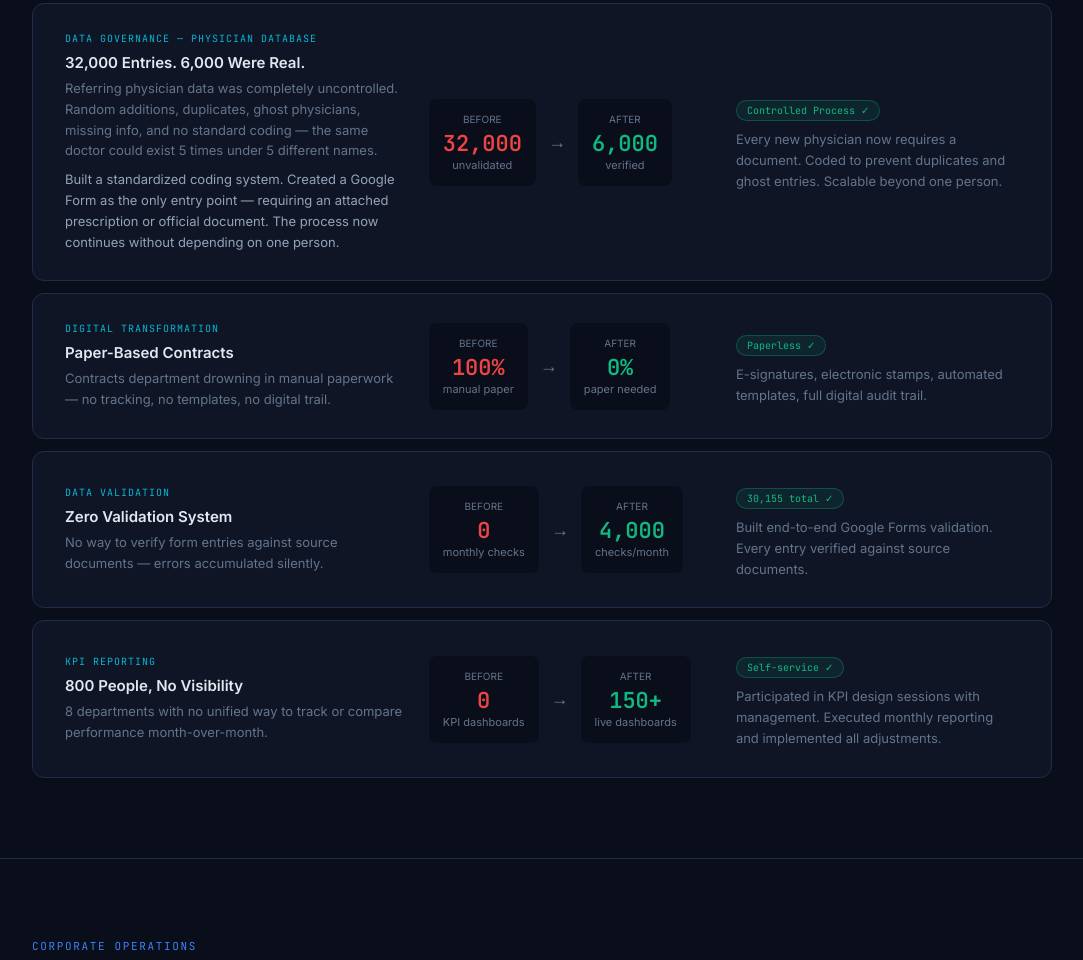
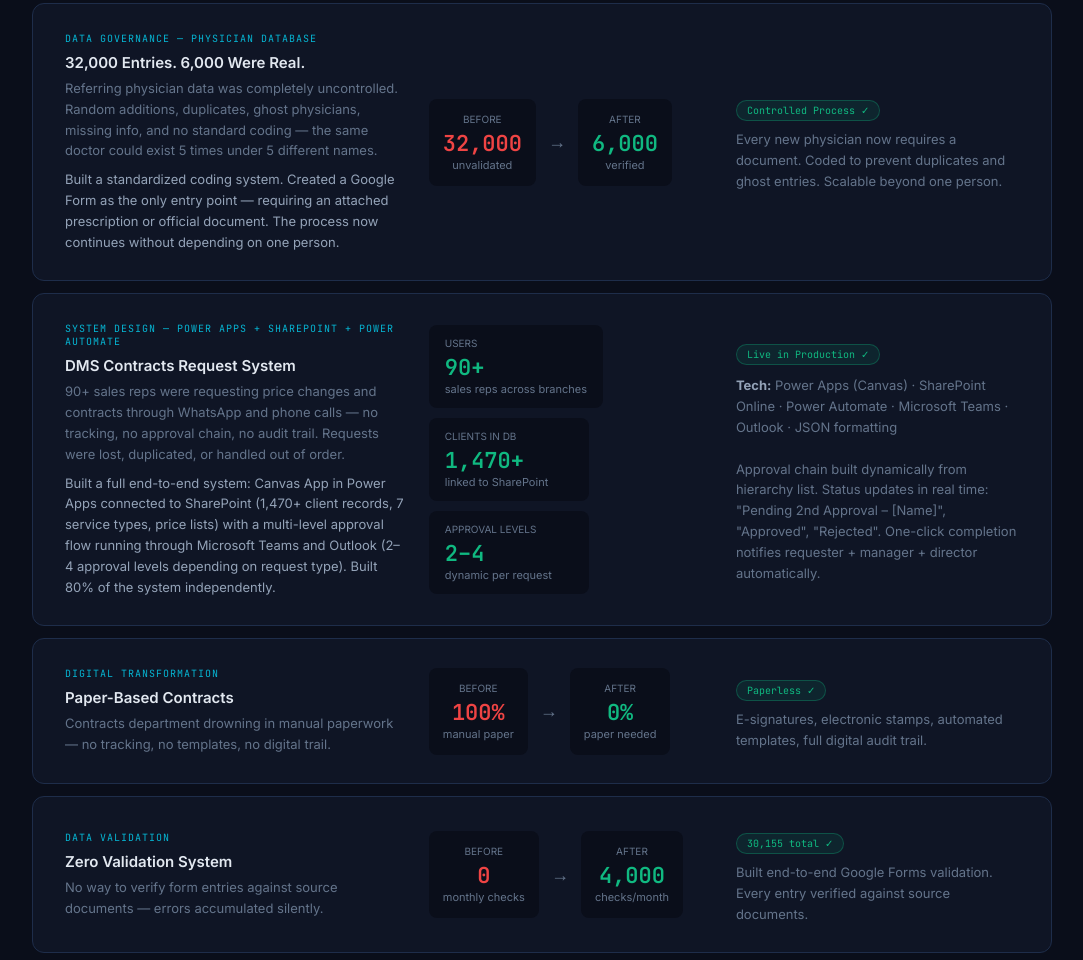
Before and after one commit to mariamhaggag/Mariam-portfolio, a plain HTML site: page index.html in a window 1280 px wide. Shown: the part 1013-1973 px from the top of the page, without its empty margins (98-1181 px from the left). Drawn offline with nearby package versions, Linux system fonts and the light colour scheme.

Commit message:
Update index.html

```diff
--- a/index.html
+++ b/index.html
@@ -203,6 +203,27 @@ section { max-width: 1100px; margin: 0 auto; padding: 80px 40px; }
         <div class="val-box"><div class="val-label">After</div><div class="case-val-green">6,000</div><div style="font-size:11px;color:#64748b;">verified</div></div>
       </div>
       <div><span class="badge">Controlled Process ✓</span><div class="card-desc" style="margin-top:8px;">Every new physician now requires a document. Coded to prevent duplicates and ghost entries. Scalable beyond one person.</div></div>
+    </div>
+
+    <div class="case-item">
+      <div>
+        <div class="card-tag">System Design — Power Apps + SharePoint + Power Automate</div>
+        <div class="card-title">DMS Contracts Request System</div>
+        <div class="card-desc">90+ sales reps were requesting price changes and contracts through WhatsApp and phone calls — no tracking, no approval chain, no audit trail. Requests were lost, duplicated, or handled out of order.</div>
+        <div class="card-desc" style="margin-top:8px;color:#94a3b8;">Built a full end-to-end system: Canvas App in Power Apps connected to SharePoint (1,470+ client records, 7 service types, price lists) with a multi-level approval flow running through Microsoft Teams and Outlook (2–4 approval levels depending on request type). Built 80% of the system independently.</div>
+      </div>
+      <div style="display:flex;flex-direction:column;gap:10px;align-items:flex-start;">
+        <div class="val-box" style="text-align:left;padding:12px 16px;min-width:160px;"><div class="val-label">Users</div><div class="case-val-green">90+</div><div style="font-size:11px;color:#64748b;">sales reps across branches</div></div>
+        <div class="val-box" style="text-align:left;padding:12px 16px;min-width:160px;"><div class="val-label">Clients in DB</div><div class="case-val-green">1,470+</div><div style="font-size:11px;color:#64748b;">linked to SharePoint</div></div>
+        <div class="val-box" style="text-align:left;padding:12px 16px;min-width:160px;"><div class="val-label">Approval Levels</div><div class="case-val-green">2–4</div><div style="font-size:11px;color:#64748b;">dynamic per request</div></div>
+      </div>
+      <div>
+        <span class="badge">Live in Production ✓</span>
+        <div class="card-desc" style="margin-top:10px;">
+          <b style="color:#94a3b8;">Tech:</b> Power Apps (Canvas) · SharePoint Online · Power Automate · Microsoft Teams · Outlook · JSON formatting<br><br>
+          Approval chain built dynamically from hierarchy list. Status updates in real time: "Pending 2nd Approval – [Name]", "Approved", "Rejected". One-click completion notifies requester + manager + director automatically.
+        </div>
+      </div>
     </div>
 
     <div class="case-item">
@@ -573,6 +594,8 @@ section { max-width: 1100px; margin: 0 auto; padding: 80px 40px; }
     <div class="card"><div style="font-size:22px;margin-bottom:10px;">📈</div><div class="card-title">Microsoft Excel</div><div class="card-desc">Advanced level — pivot tables, VLOOKUP, data analysis. Used daily for KPI tracking and reporting.</div></div>
     <div class="card"><div style="font-size:22px;margin-bottom:10px;">🔷</div><div class="card-title">Power BI</div><div class="card-desc">Dashboard oversight and visualization. Supervised 150+ dashboards across 8 departments.</div></div>
     <div class="card"><div style="font-size:22px;margin-bottom:10px;">🐍</div><div class="card-title">Python & SQL</div><div class="card-desc">Pandas, NumPy for data analysis. SQL for queries and database handling.</div></div>
+    <div class="card"><div style="font-size:22px;margin-bottom:10px;">⚡</div><div class="card-title">Power Apps & Power Automate</div><div class="card-desc">Built Canvas Apps connected to SharePoint with multi-level approval flows via Teams/Outlook. DMS system built 80% independently — live in production across 90+ users.</div></div>
+    <div class="card"><div style="font-size:22px;margin-bottom:10px;">🗂️</div><div class="card-title">SharePoint Online</div><div class="card-desc">Data layer for the DMS system: 1,470+ client records, lookup lists, approval routing, JSON column formatting for real-time status views.</div></div>
     <div class="card"><div style="font-size:22px;margin-bottom:10px;">📋</div><div class="card-title">Google Forms & Automation</div><div class="card-desc">Built validation workflows handling 4,000 responses/month — 30,155 total.</div></div>
     <div class="card"><div style="font-size:22px;margin-bottom:10px;">🏥</div><div class="card-title">Healthcare Data</div><div class="card-desc">Deep domain knowledge: insurance operations, patient approvals, physician data, medical KPIs.</div></div>
   </div>
```
